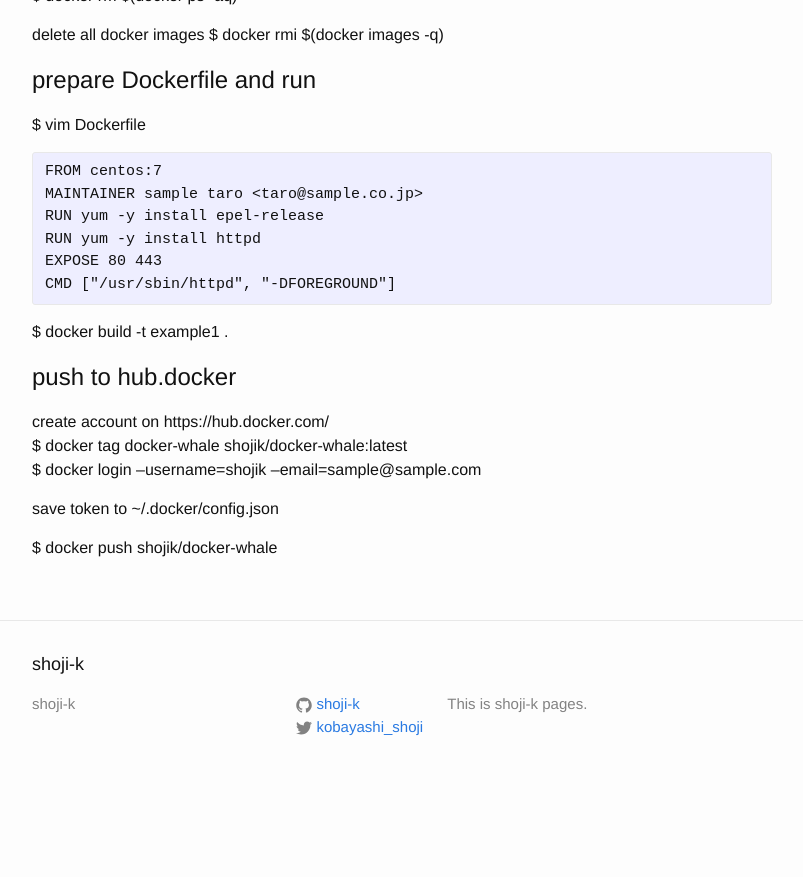
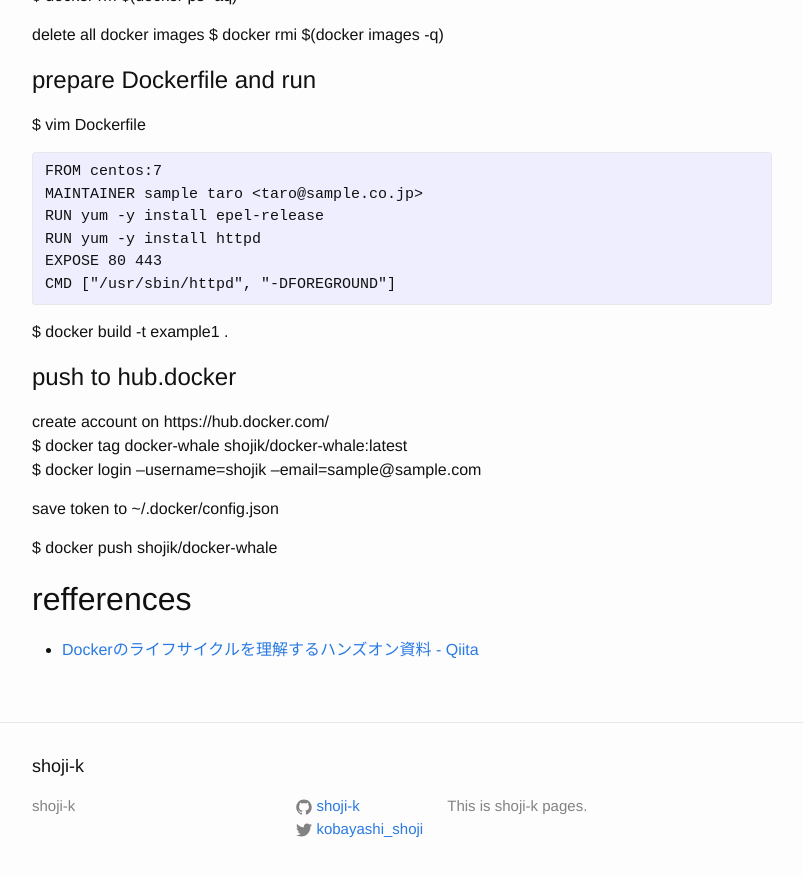
Before and after one commit to shoji-k/shoji-k.github.com, a Jekyll site: the page built from _posts/2016-03-07-docker.markdown, in a window 1280 px wide and 900 px high, scrolled down 2190 px. Shown: the top 877 px of the window, without its empty margins (238-1041 px from the left). Built offline with Jekyll 4.4.1, drawn with Linux system fonts in a browser that asks for light colours; before the commit the page ends 2988 px from its top, so only the background shows below that.

Commit message:
add refferences to the docker post

```diff
--- a/_posts/2016-03-07-docker.markdown
+++ b/_posts/2016-03-07-docker.markdown
@@ -131,3 +131,7 @@ $ docker login --username=shojik --email=sample@sample.com
 save token to ~/.docker/config.json
 
 $ docker push shojik/docker-whale
+
+## refferences
+
+- [Dockerのライフサイクルを理解するハンズオン資料 - Qiita](http://qiita.com/zembutsu/items/d146295cfcf69c205c1e)
```
